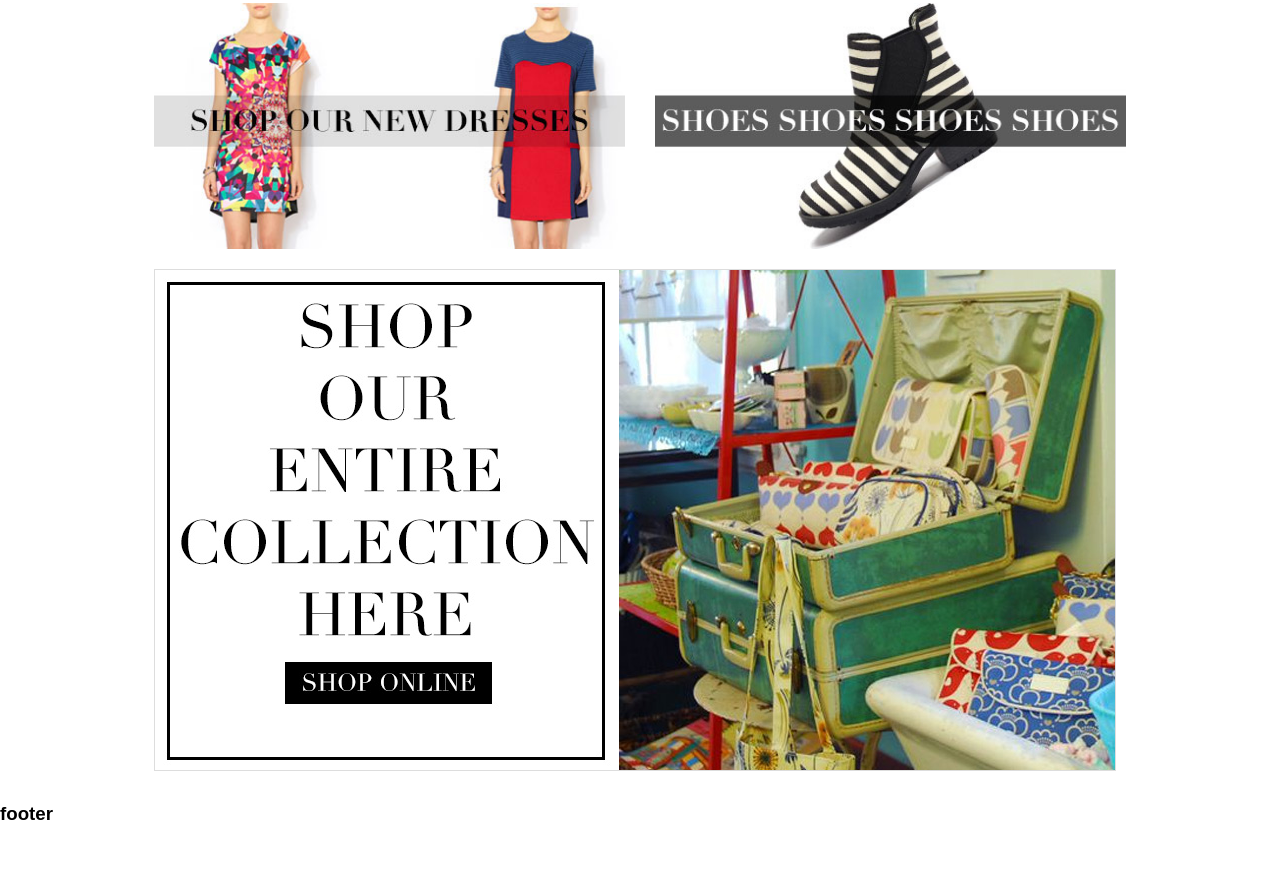
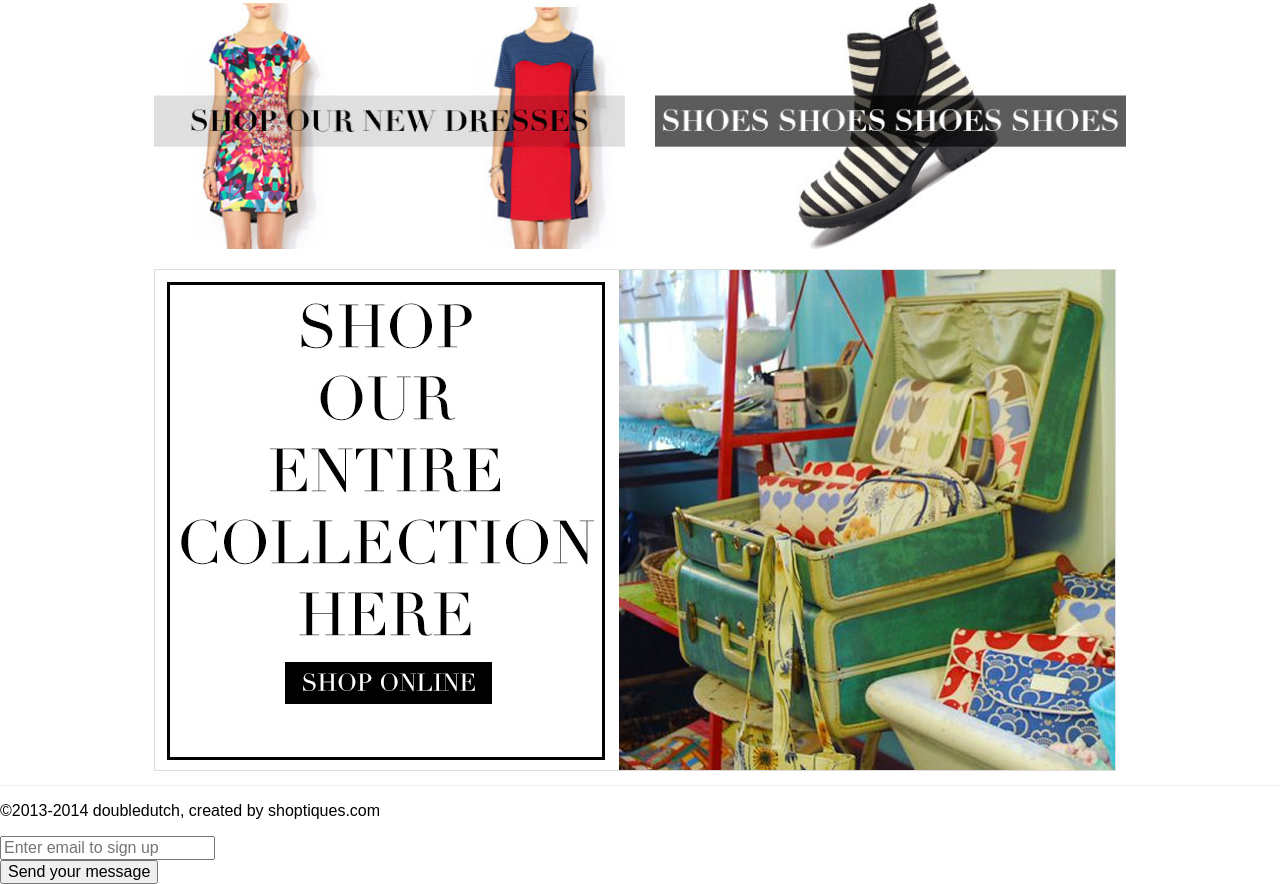
Before and after one commit to eramod/doubledutch-remake, a plain HTML site: page index.html in a window 1280 px wide. Shown: the part 779-1663 px from the top of the page. Before the commit the page ends 1623 px from the top, so only its background shows below. Drawn offline with nearby package versions, Linux system fonts and the light colour scheme.

Commit message:
Add footer content

```diff
--- a/css/main.css
+++ b/css/main.css
@@ -76,6 +76,13 @@ img {
     border: 1px solid #ddd;
 }
 
+
+/* Footer */
+
+footer {
+    border-top: 1px solid #eee;
+}
+
 /* DRY Classes */
 
 .clearfix:after {
--- a/index.html
+++ b/index.html
@@ -49,12 +49,18 @@
 
         </main>
 
+        <footer>
+            <div class="footer-container">
+                <p>©2013-2014 doubledutch, created by shoptiques.com</p>
+                <form>
+                    <input type="email" placeholder="Enter email to sign up" id="mail" />
+                    <div class="button">
+                        <button type="submit">Send your message</button>
+                    </div>
+                </form>
+            </div>
+        </footer>
 
-        <div class="footer-container">
-            <footer class="wrapper">
-                <h3>footer</h3>
-            </footer>
-        </div>
 
 
         <script src="//ajax.googleapis.com/ajax/libs/jquery/1.11.2/jquery.min.js"></script>
```
